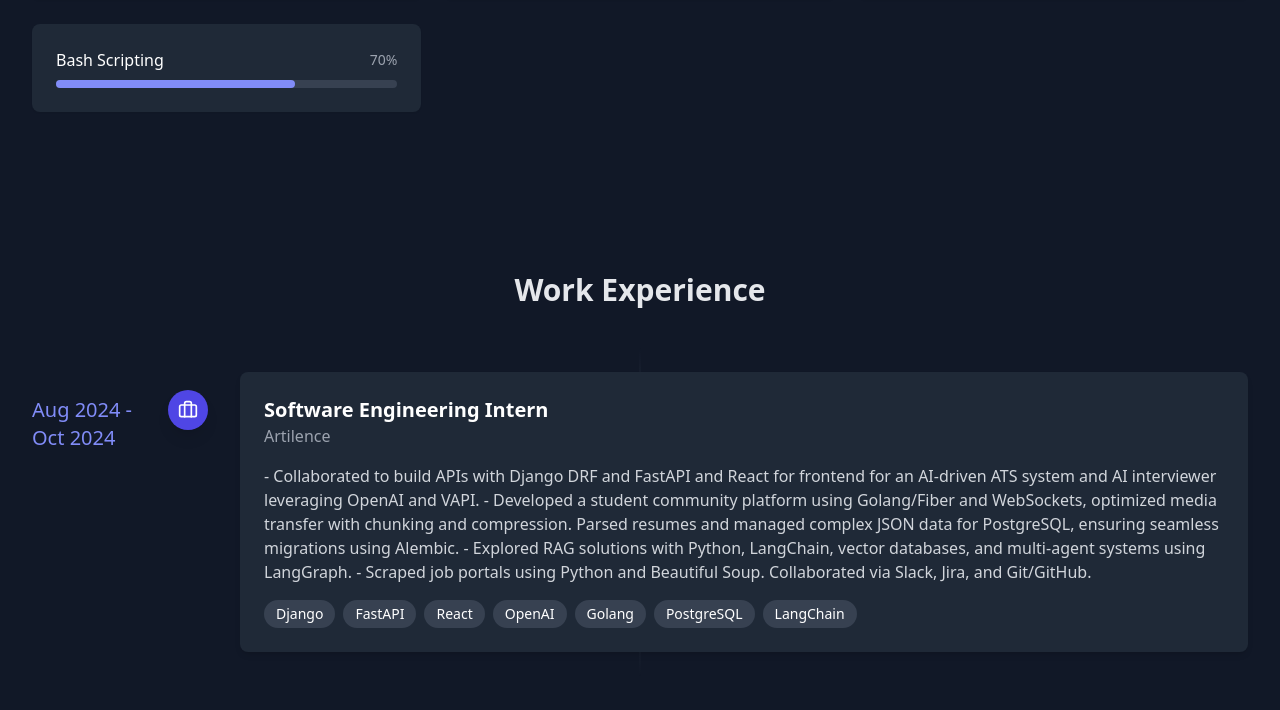
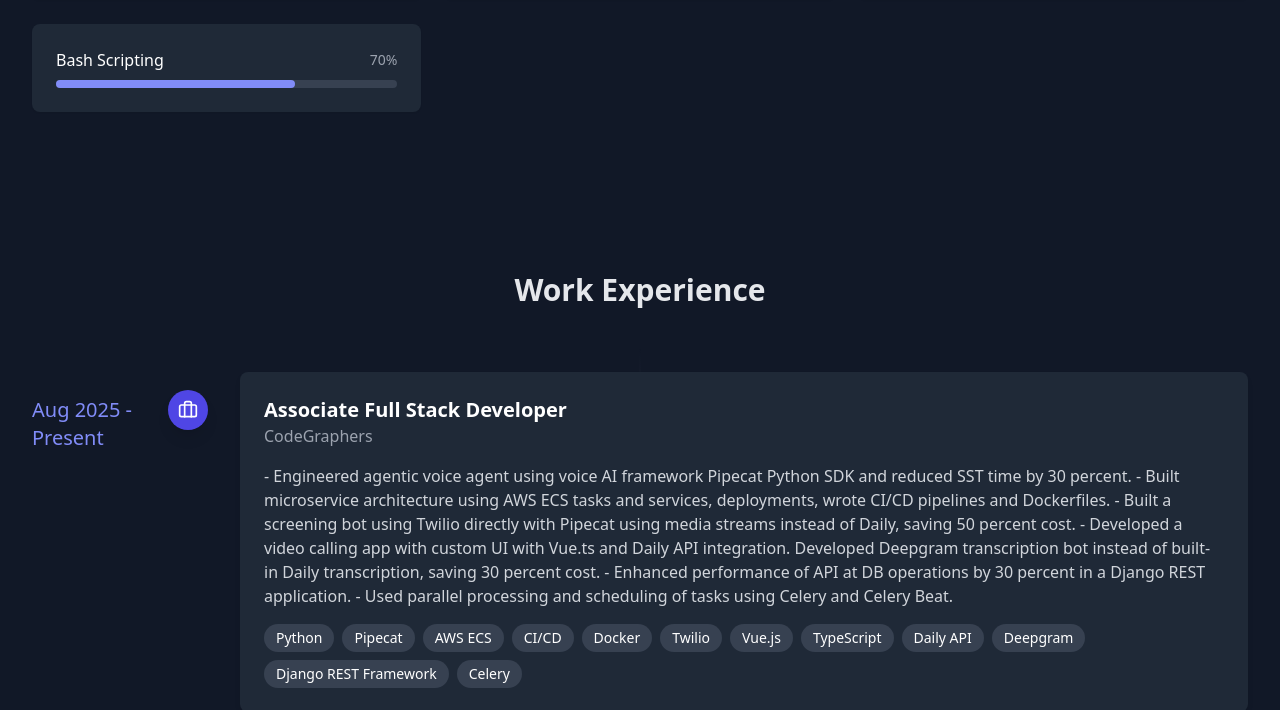
Before and after one commit to SobanAhmedK/Portfolio, a React (Vite) app: page / in a window 1280 px wide. Shown: the part 2023-2733 px from the top of the page. Built offline with nearby package versions, Linux system fonts and the light colour scheme; no server answers.

Commit message:
Adding Experience

```diff
--- a/src/components/Experience.jsx
+++ b/src/components/Experience.jsx
@@ -32,6 +32,20 @@
 function Experience() {
   const experiences = [
     {
+      title: "Associate Full Stack Developer",
+      company: "CodeGraphers",
+      period: "Aug 2025 - Present",
+      description:
+        `
+- Engineered agentic voice agent using voice AI framework Pipecat Python SDK and reduced SST time by 30 percent.
+- Built microservice architecture using AWS ECS tasks and services, deployments, wrote CI/CD pipelines and Dockerfiles.
+- Built a screening bot using Twilio directly with Pipecat using media streams instead of Daily, saving 50 percent cost.
+- Developed a video calling app with custom UI with Vue.ts and Daily API integration. Developed Deepgram transcription bot instead of built-in Daily transcription, saving 30 percent cost.
+- Enhanced performance of API at DB operations by 30 percent in a Django REST application.
+- Used parallel processing and scheduling of tasks using Celery and Celery Beat.`,
+      technologies: ["Python", "Pipecat", "AWS ECS", "CI/CD", "Docker", "Twilio", "Vue.js", "TypeScript", "Daily API", "Deepgram", "Django REST Framework", "Celery"],
+    },
+    {
       title: "Software Engineering Intern",
       company: "Artilence",
       period: "Aug 2024 - Oct 2024",
```
